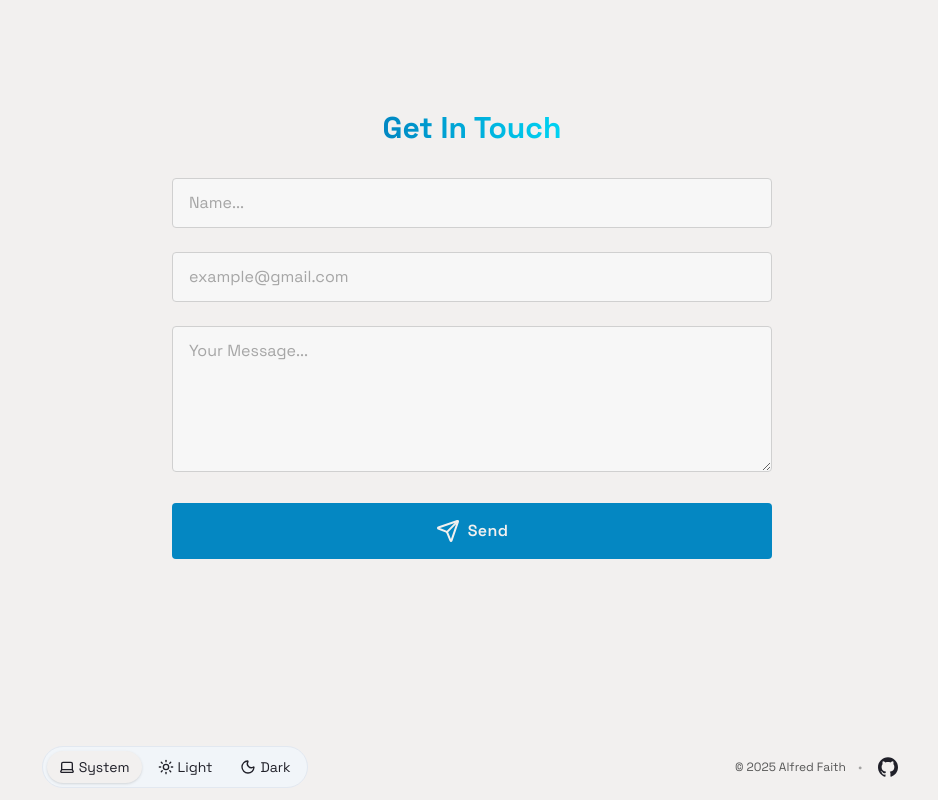
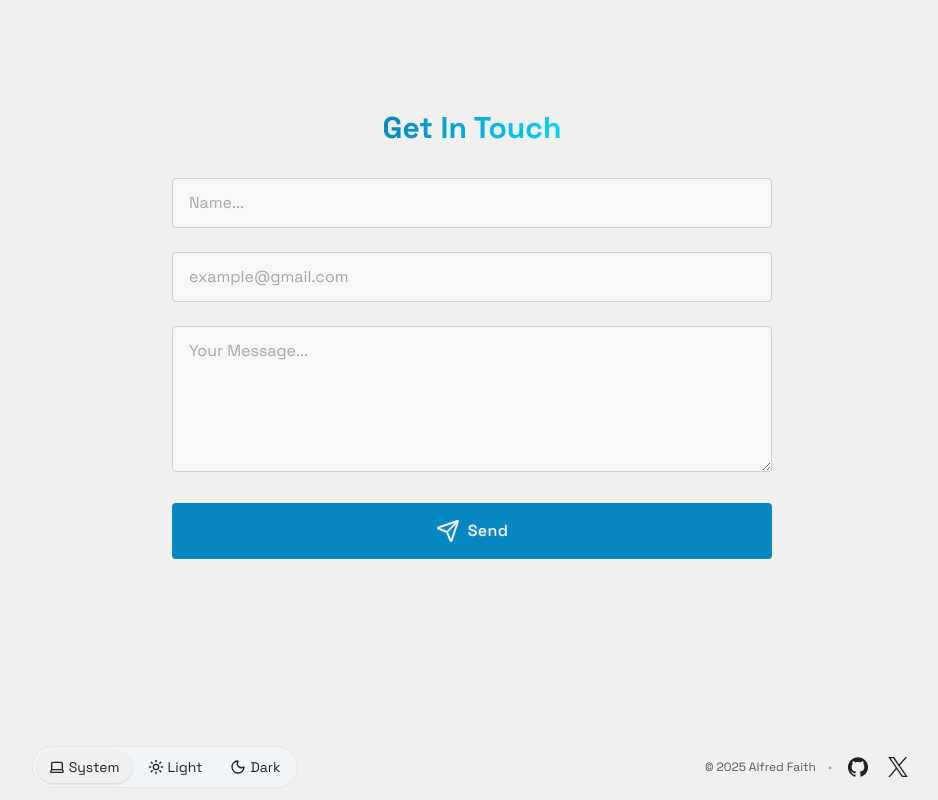
Before and after one commit to TonyFred-code/portfolio, a React (Vite) app: page / in a window 1280 px wide. Shown: the part 2578-3378 px from the top of the page, without its empty margins (168-1106 px from the left). Built offline with nearby package versions, Linux system fonts and the light colour scheme.

Commit message:
feat: add link icon to x.com profile

```diff
--- a/src/components/Footer.jsx
+++ b/src/components/Footer.jsx
@@ -13,7 +13,7 @@ export default function Footer({ currentTheme, setTheme }) {
           href="https://github.com/TonyFred-code"
           target="_blank"
           rel="noopener noreferrer"
-          className="w-7 h-7 flex items-center justify-center hover:opacity-80 transition"
+          className="w-7 h-7 flex items-center justify-center"
         >
           <svg
             role="img"
@@ -25,6 +25,23 @@ export default function Footer({ currentTheme, setTheme }) {
             <path d="M12 .297c-6.63 0-12 5.373-12 12 0 5.303 3.438 9.8 8.205 11.385.6.113.82-.258.82-.577 0-.285-.01-1.04-.015-2.04-3.338.724-4.042-1.61-4.042-1.61C4.422 18.07 3.633 17.7 3.633 17.7c-1.087-.744.084-.729.084-.729 1.205.084 1.838 1.236 1.838 1.236 1.07 1.835 2.809 1.305 3.495.998.108-.776.417-1.305.76-1.605-2.665-.3-5.466-1.332-5.466-5.93 0-1.31.465-2.38 1.235-3.22-.135-.303-.54-1.523.105-3.176 0 0 1.005-.322 3.3 1.23.96-.267 1.98-.399 3-.405 1.02.006 2.04.138 3 .405 2.28-1.552 3.285-1.23 3.285-1.23.645 1.653.24 2.873.12 3.176.765.84 1.23 1.91 1.23 3.22 0 4.61-2.805 5.625-5.475 5.92.42.36.81 1.096.81 2.22 0 1.606-.015 2.896-.015 3.286 0 .315.21.69.825.57C20.565 22.092 24 17.592 24 12.297c0-6.627-5.373-12-12-12" />
           </svg>
         </a>
+
+        <a
+          href="https://x.com/alfredfaith35"
+          target="_blank"
+          rel="noopener noreferrer"
+          className="w-7 h-7 flex items-center justify-center "
+        >
+          <svg
+            role="img"
+            viewBox="0 0 24 24"
+            xmlns="http://www.w3.org/2000/svg"
+            className="w-5 h-5 fill-foreground hover:fill-foreground/50 transition"
+          >
+            <title>X</title>
+            <path d="M14.234 10.162 22.977 0h-2.072l-7.591 8.824L7.251 0H.258l9.168 13.343L.258 24H2.33l8.016-9.318L16.749 24h6.993zm-2.837 3.299-.929-1.329L3.076 1.56h3.182l5.965 8.532.929 1.329 7.754 11.09h-3.182z" />
+          </svg>
+        </a>
       </div>
     </footer>
   );
```
